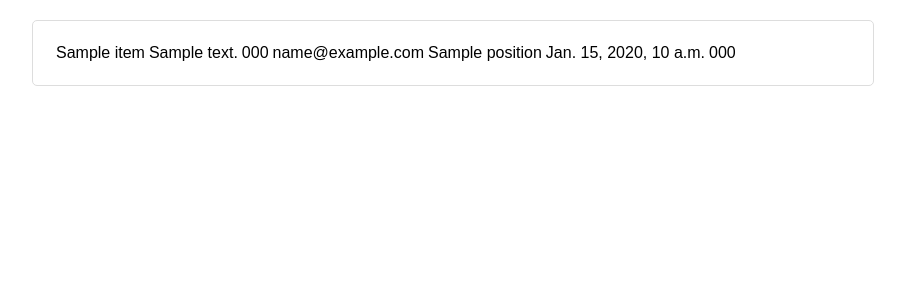
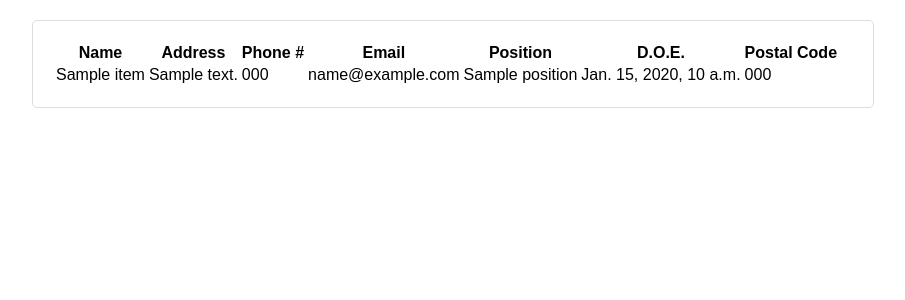
Before and after one commit to woodymorrice/crewflow, a Django app: template main/templates/main/viewEmployees.html in a window 1280 px wide. Shown: the part 57-357 px from the top of the page, without its empty margins (187-1092 px from the left). Run offline with Django 3.2, Linux system fonts and the light colour scheme; the template is opened without the code that fills it: most values are stand-ins (such as "Sample title", 1, 10 or a date in 2020).

Commit message:
added list header to viewEmployees.html

```diff
--- a/main/templates/main/viewEmployees.html
+++ b/main/templates/main/viewEmployees.html
@@ -38,6 +38,15 @@
     <main>
         <div class="viewEmployees">
             <table>
+            <tr>
+                <th>Name</th>
+                <th>Address</th>
+                <th>Phone #</th>
+                <th>Email</th>
+                <th>Position</th>
+                <th>D.O.E.</th>
+                <th>Postal Code</th>
+            </tr>
                 {% for item in employee_list %}
                 <tr>
                     <td>{{ item.name }}</td>
```
